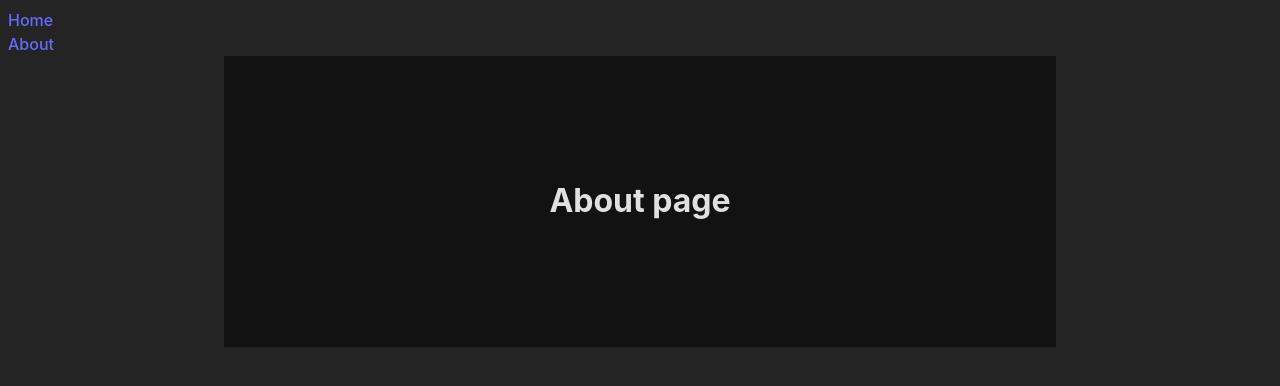
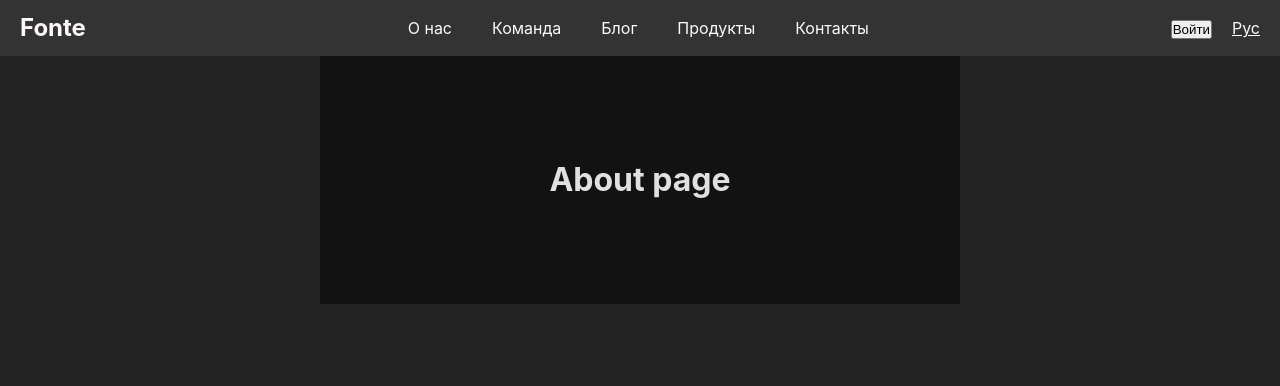
Before and after one commit to username0441/Fonte, a React (Vite) app in the folder frontend/: page /about in a window 1280 px wide. Shown: the top 386 px of the page. Built offline with nearby package versions, Linux system fonts and the light colour scheme.

Commit message:
created main page

```diff
--- a/frontend/src/components/Layout/index.jsx
+++ b/frontend/src/components/Layout/index.jsx
@@ -1,12 +1,10 @@
 import { Outlet, Link } from 'react-router-dom'
+import Navbar from '../Navbar';
 
 function Layout() {
     return (
         <>
-            {/* Navbar */}
-            <Link to={"/"}>Home</Link>
-            <br />
-            <Link to={"/about"}>About</Link>
+            <Navbar />
 
             <Outlet />
             {/* Footer */}
--- /dev/null
+++ b/frontend/src/components/Navbar/index.jsx
@@ -0,0 +1,30 @@
+import { Link } from "react-router-dom";
+import "./style.scss"
+
+function Navbar() {
+    return (
+        <nav className="nav-wrapper">
+            <div className="left">
+                <h1>
+                    <Link to={"/"}>Fonte</Link>
+                </h1>
+            </div>
+            <div className="middle">
+                <Link to={"/about"}>О нас</Link>
+                <Link to={"#"}>Команда</Link>
+                <Link to={"#"}>Блог</Link>
+                <Link to={"#"}>Продукты</Link>
+                <Link to={"#"}>Контакты</Link>
+            </div>
+            <div className="right">
+                <button>Войти</button>
+                <Link to={"#"}>
+                    <ins>Рус</ins>
+                </Link>
+
+            </div>
+        </nav>
+    );
+}
+
+export default Navbar;
--- /dev/null
+++ b/frontend/src/components/Navbar/style.scss
@@ -0,0 +1,15 @@
+nav.nav-wrapper {
+    display: flex;
+    justify-content: space-between;
+    align-items: center;
+    flex-direction: row;
+    gap: 50px;
+    background-color: #333;
+
+    a {
+        padding: 10px 20px;
+        text-decoration: none;
+        display: inline-block;
+        color: snow;
+    }
+}
--- a/frontend/src/index.scss
+++ b/frontend/src/index.scss
@@ -13,12 +13,9 @@
   -moz-osx-font-smoothing: grayscale;
 }
 
-a {
-  font-weight: 500;
-  color: #646cff;
-  text-decoration: inherit;
+* {
+  padding: 0;
+  margin: 0;
+  box-sizing: border-box;
+  transition: 0.5s;
 }
-
-a:hover {
-  color: #535bf2;
-}
```
